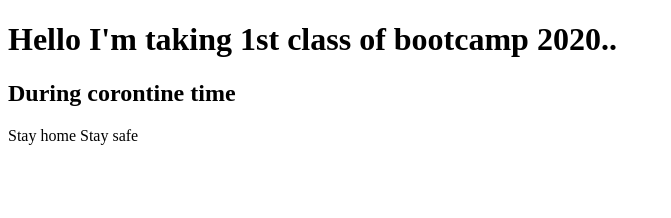
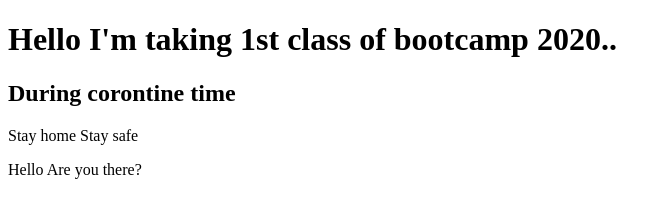
Before and after one commit to kainat555/newRepo, a plain HTML site: page index.html in a window 1280 px wide. Shown: the whole page, without its empty margins (0-671 px from the left). Drawn offline with Linux system fonts and the light colour scheme.

Commit message:
update index.html

```diff
--- a/index.html
+++ b/index.html
@@ -9,6 +9,7 @@
   <h1>Hello I'm taking 1st class of bootcamp 2020..</h1>
   <h2>During corontine time</h2>
   <p>Stay home Stay safe</p>
+  <p>Hello Are you there?</p>
 
 </body>
 </html>
```
